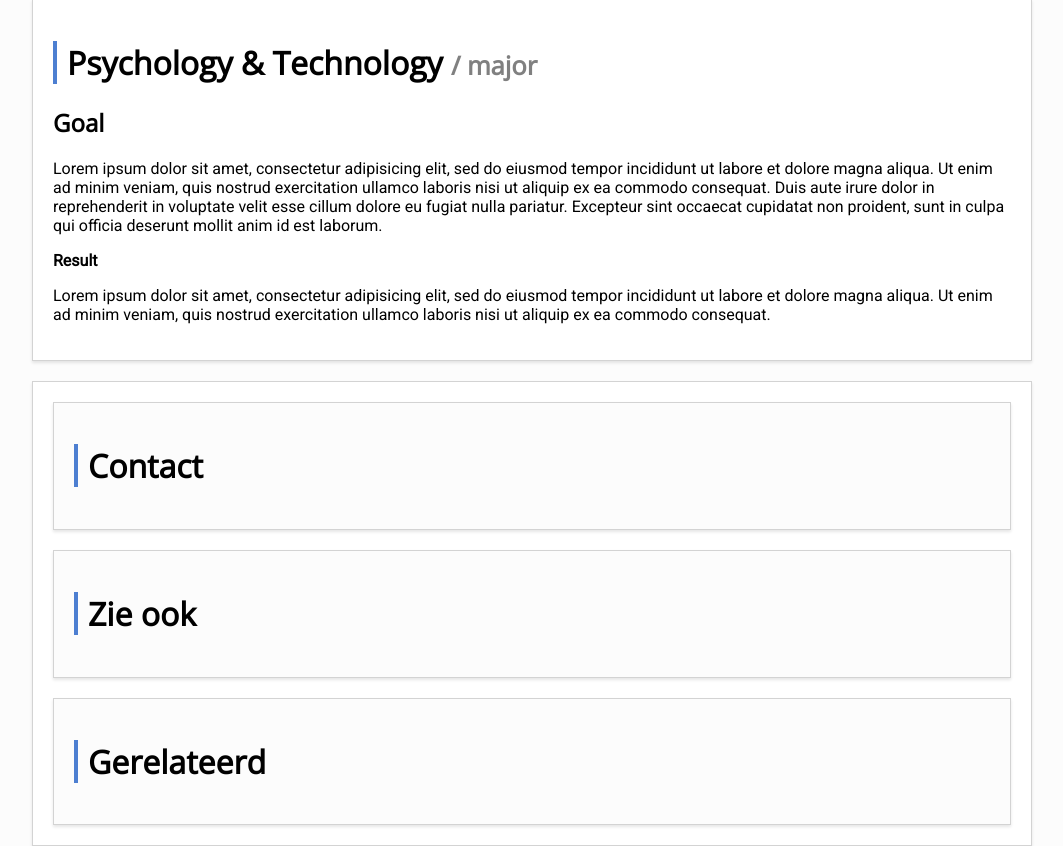
After one commit to Dacaspex/Hypermedia-Study-Guide, a PHP site: page /public/study.php in a window 1280 px wide. The commit adds this page. Shown: the part 352-1198 px from the top of the page, without its empty margins (108-1171 px from the left). Run offline with PHP 8.4, Linux system fonts and the light colour scheme; some libraries are stand-ins or nearby versions.

Commit message:
initial design study page

```diff
--- a/public/general.css
+++ b/public/general.css
@@ -24,11 +24,21 @@ p {
 .bold {
 	font-weight: bold;
 }
+.small {
+	font-size: 0.8em;
+	color: gray;
+	display: inline-block;
+}
+
+.none {
+	display: none;
+}
 
 /*
 	NAVBAR STYLING
 */
 .navbar {
+	font-size: 1.5em;
 	width: 100%;
 	height: 65px;
 	position: fixed;
@@ -38,14 +48,52 @@ p {
 	box-shadow: 0 4px 10px rgba(43, 63, 94,0.7);
 }
 .navbar-inner {
-
+	position: relative;
+	line-height: 65px;
 }
-.product {
-
+.product, .study-menu-selector {
+	padding-left: 20px;
+	float: left;
 }
 .brand {
-
+	position: absolute;
+	left: 50%;
+	transform: translateX(-50%);
 }
 .preferences {
+	padding-right: 20px;
+	float: right;
+}
+.preferences > i {
+	padding: 0 5px;
+}
 
+.page {
+	padding-top: 20px;
+	max-width: 1000px;
+	margin: 0 auto;
 }
+
+.card {
+	box-sizing: border-box;
+	background-color: white;
+	box-shadow: 0px 2px 3px 0px rgba(0, 0, 0, 0.1);
+	border: 1px solid lightgray;
+	padding: 20px;
+}
+
+.card:not(:first-child) {
+	margin-top: 20px;
+}
+
+.card-gray {
+	background-color: #fcfcfc;
+}
+
+.card-image {
+	padding: 0;
+}
+
+.card-image > img {
+	margin: 5px 0 0 5px;
+}
--- /dev/null
+++ b/public/study.php
@@ -0,0 +1,77 @@
+<!DOCTYPE html>
+<html>
+<head>
+	<title>Studyguide</title>
+	<meta name="viewport" content="width=device-width, initial-scale=1, user-scalable=no">
+	<!-- <link rel="stylesheet" media="screen and (max-width: 10000000px)" href="general.css"> -->
+	<link rel="stylesheet" type="text/css" href="general.css">
+	<link rel="stylesheet" type="text/css" href="study.css">
+
+	<link href="https://fonts.googleapis.com/css?family=Roboto" rel="stylesheet">
+    <link href="https://fonts.googleapis.com/css?family=Open Sans:300" rel="stylesheet">
+	<script src="https://use.fontawesome.com/6d6b522626.js"></script>
+
+	<link rel="stylesheet" href="https://ajax.googleapis.com/ajax/libs/jquerymobile/1.4.5/jquery.mobile.min.css">
+	<script src="https://ajax.googleapis.com/ajax/libs/jquery/3.1.1/jquery.min.js"></script>
+	<script src="https://ajax.googleapis.com/ajax/libs/jquerymobile/1.4.5/jquery.mobile.min.js"></script>
+</head>
+<body><div>
+	<div class="preferences-wizard">
+
+	</div>
+
+	<div class="navbar">
+		<div class="navbar-inner">
+			<div class="study-menu-selector"><i class="fa fa-bars" aria-hidden="true"></i></div>
+			<div class="product none">Studyguide</div>
+			<div class="brand">TU/e</div>
+			<div class="preferences">
+				<i class="fa fa-chevron-down" aria-hidden="true"></i>
+                <i class="fa fa-flag-o" aria-hidden="true"></i>
+                <i class="fa fa-user-o" aria-hidden="true"></i>
+			</div>
+		</div>
+	</div>
+
+	<div class="page">
+		<div class="card card-image">
+			<img src="https://www.tue.nl/fileadmin/_processed_/0/6/csm__WH33865_purple_gradient_a3138296f6.png">
+		</div>
+	</div>
+
+	<div class="page">
+		<div class="card">
+			<h1>Psychology & Technology <span class="small">/ major</span></h1>
+			<h2>Goal</h2>
+			<p>
+				Lorem ipsum dolor sit amet, consectetur adipisicing elit, sed do eiusmod
+				tempor incididunt ut labore et dolore magna aliqua. Ut enim ad minim veniam,
+				quis nostrud exercitation ullamco laboris nisi ut aliquip ex ea commodo
+				consequat. Duis aute irure dolor in reprehenderit in voluptate velit esse
+				cillum dolore eu fugiat nulla pariatur. Excepteur sint occaecat cupidatat non
+				proident, sunt in culpa qui officia deserunt mollit anim id est laborum.
+			</p>
+			<p class="bold">Result</p>
+			<p>
+					Lorem ipsum dolor sit amet, consectetur adipisicing elit, sed do eiusmod
+				tempor incididunt ut labore et dolore magna aliqua. Ut enim ad minim veniam,
+				quis nostrud exercitation ullamco laboris nisi ut aliquip ex ea commodo
+				consequat.
+			</p>
+		</div>
+	</div>
+	<div class="page">
+		<div class="card">
+			<div class="card card-gray">
+				<h1>Contact</h1>
+			</div>
+			<div class="card card-gray">
+				<h1>Zie ook</h1>
+			</div>
+			<div class="card card-gray">
+				<h1>Gerelateerd</h1>
+			</div>
+		</div>
+	</div></div>
+</body>
+</html>
```
Also changed, not shown: general.css (added, +51 -0 lines), index.php (added, +116 -0 lines), public/study.css (added).
